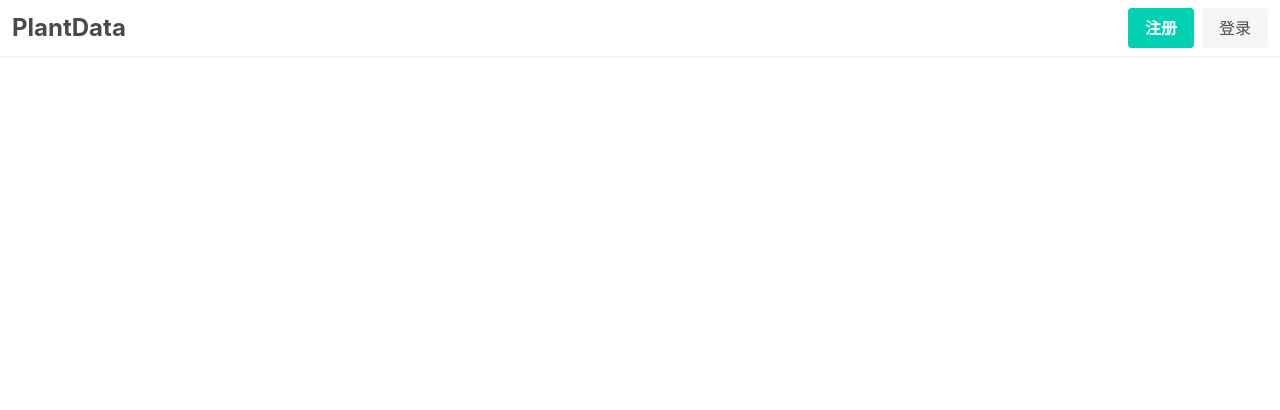
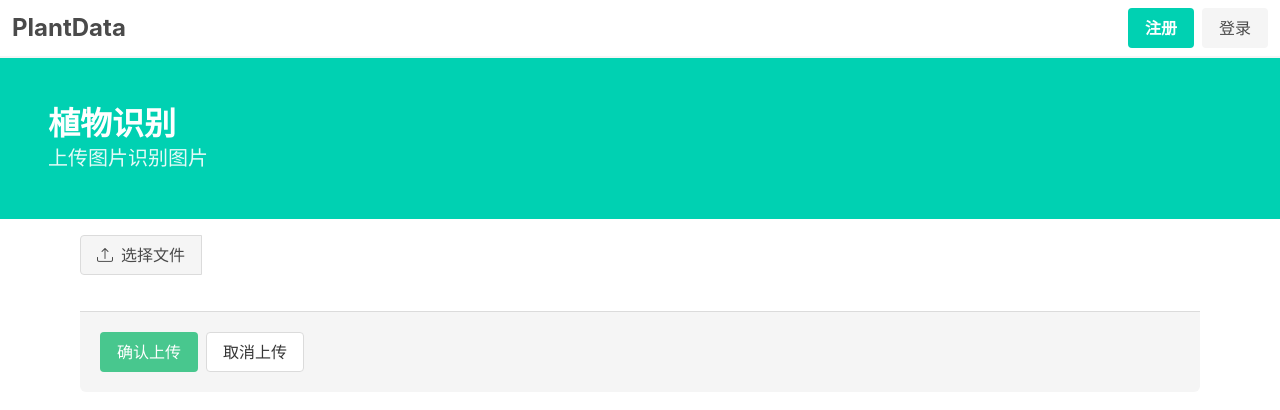
Before and after one commit to Statuey/plant, a Vue app: page /identify in a window 1280 px wide. Before the commit this address had no page. Shown: the top 410 px of the page. Built offline with nearby package versions, Linux system fonts and the light colour scheme.

Commit message:
add some functions

```diff
--- a/src/components/Navbar.vue
+++ b/src/components/Navbar.vue
@@ -9,6 +9,9 @@
           <a class="navbar-link">{{ user }}</a>
 
           <div class="navbar-dropdown is-boxed is-right">
+            <router-link to="/identify" class="navbar-item"
+              >植物识别</router-link
+            >
             <router-link to="/dashboard" class="navbar-item"
               >我的数据集</router-link
             >
--- a/src/components/SampleTable.vue
+++ b/src/components/SampleTable.vue
@@ -32,7 +32,7 @@
         </tr>
       </thead>
       <tbody>
-        <tr v-for="sample in samples" :key="sample.id">
+        <tr v-for="(sample,index) in samples" :key="sample.id">
           <td>
             <div v-if="isImage(sample.mimetype)" class="dropdown is-hoverable">
               <div class="dropdown-trigger filename">
@@ -58,8 +58,10 @@
             {{ sample.labels[label.labelId] }}
           </td>
           <td>
-            <a :href="`/api/files/${sample.file}`" download>下载</a>
+            <a :href="`/api/files/${sample.file}`" download class="item">下载</a>
+            <span @click="delSample(sample.id,index)" class="item">删除</span>
           </td>
+
         </tr>
         <tr v-if="samples.length === 0">
           <td>
@@ -106,6 +108,13 @@ export default {
       const [type] = mimetype.split("/");
       return type === "image";
     },
+    delSample(sampleId,index){
+      console.log("样本删除成功");
+      this.$http.delete(`/api/datasets/${this.dataset.id}/samples/${sampleId}`)
+      .then(()=>{
+        this.samples.splice(index,1);
+      })
+    }
   },
 };
 </script>
@@ -126,4 +135,10 @@ export default {
   width: 128px;
   height: 0;
 }
+
+.item{
+  margin-right: 20px;
+  cursor: pointer;
+  color: #3273dc;
+}
 </style>
--- /dev/null
+++ b/src/pages/Identify.vue
@@ -0,0 +1,91 @@
+<template>
+  <div>
+    <div>
+      <section class="hero is-primary">
+        <div class="hero-body">
+          <p class="title">植物识别</p>
+          <p class="subtitle">上传图片识别图片</p>
+        </div>
+      </section>
+    </div>
+    <div class="container">
+      <div class="file has-name is-fullwidth mb-3">
+        <label class="file-label">
+        <input
+          class="file-input"
+          type="file"
+          ref="fileInput"
+          accept="image/*"
+          @change="getImage"
+        />
+        <span class="file-cta">
+          <span class="file-icon">
+            <i class="bi bi-upload"></i>
+          </span>
+          <span class="file-label">选择文件</span>
+        </span>
+        </label>
+      </div>
+
+      <div class="imagePanel">
+        <img :src="imageUrl" width="300" />
+      </div>
+      <footer class="modal-card-foot">
+        <button class="button is-success" @click="identify">确认上传</button>
+        <button class="button">取消上传</button>
+      </footer>
+    </div>
+  </div>
+</template>
+
+<script>
+import axios from "axios";
+export default {
+  data() {
+    return {
+      imageUrl: "",
+      imageType: "train",
+      state: false,
+    };
+  },
+  methods: {
+    getImage(event) {
+      const self = this;
+      const files = event.target.files;
+      let filename = files[0].name;
+      if (filename.lastIndexOf(".") <= 0) {
+        return alert("Please add a valid image!"); //判断图片是否有效
+      }
+      const fileReader = new FileReader();
+      fileReader.addEventListener("load", () => {
+        self.imageUrl = fileReader.result;
+      });
+      fileReader.readAsDataURL(files[0]);
+      this.image = files[0];
+      fileReader.onload = function () {
+        self.imageUrl = this.result;
+      };
+    },
+    identify(e) {
+      e.preventDefault();
+      let param = new FormData(); //创建form对象
+      param.append("file", this.image); //通过append向form对象添加数据
+      let config = {
+        headers: { "Content-Type": "multipart/form-data" },
+      }; //添加请求头
+      axios
+        .post("/api/image/upload", param, config)
+        .then((res) => {
+          console.log(res.data.url);
+          this.state = true;
+        })
+        .catch((error) => {
+          console.log(error);
+        });
+    },
+  },
+};
+</script>
+
+<style scoped>
+</style>
--- a/src/pages/New.vue
+++ b/src/pages/New.vue
@@ -32,6 +32,12 @@
       >
         创建
       </button>
+      <router-link
+        to="/dashboard"
+        class="signup-btn button is-primary is-fullwidth"
+      >
+        返回
+      </router-link>
     </div>
   </div>
 </template>
@@ -49,6 +55,7 @@ export default {
       description: "",
       labels: [],
       lastLabelId: 1,
+      flag: true,
     };
   },
   methods: {
@@ -68,6 +75,7 @@ export default {
         .post("/api/datasets", dataset)
         .then((res) => {
           console.log(res.data);
+          this.$router.push("/datasets/"+res.data.id);
         })
         .catch((err) => {
           console.log(err.response.data);
--- a/src/router/index.js
+++ b/src/router/index.js
@@ -6,6 +6,7 @@ import Signup from '../pages/Signup.vue';
 import Dashboard from '../pages/Dashboard.vue';
 import New from '../pages/New.vue';
 import Dataset from '../pages/Dataset.vue';
+import Identify from '../pages/Identify.vue';
 
 const routes = [
   {
@@ -32,6 +33,10 @@ const routes = [
     path: '/datasets/:datasetId',
     component: Dataset,
   },
+  {
+    path: '/identify',
+    component: Identify,
+  }
 ];
 
 const router = createRouter({
```
Also changed, not shown: 1 other file (tests, documents, lock files or other folders).
